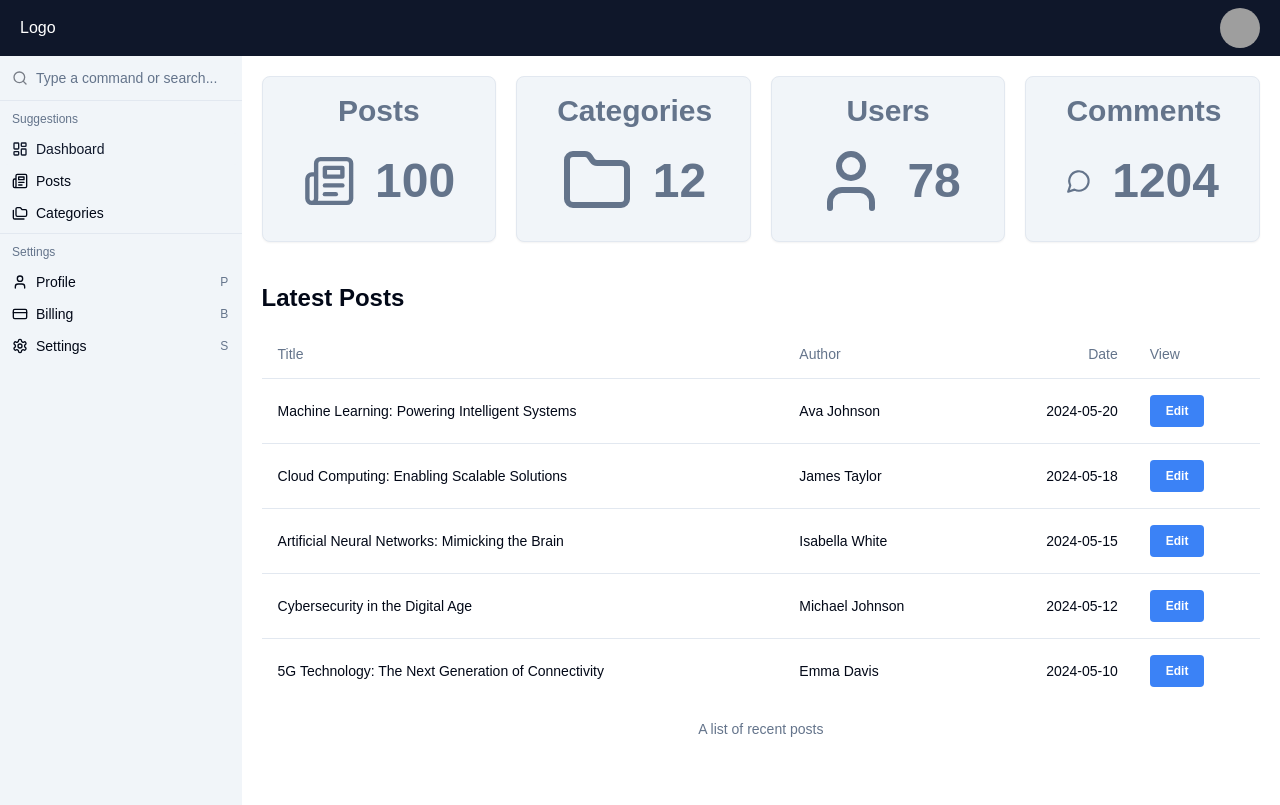
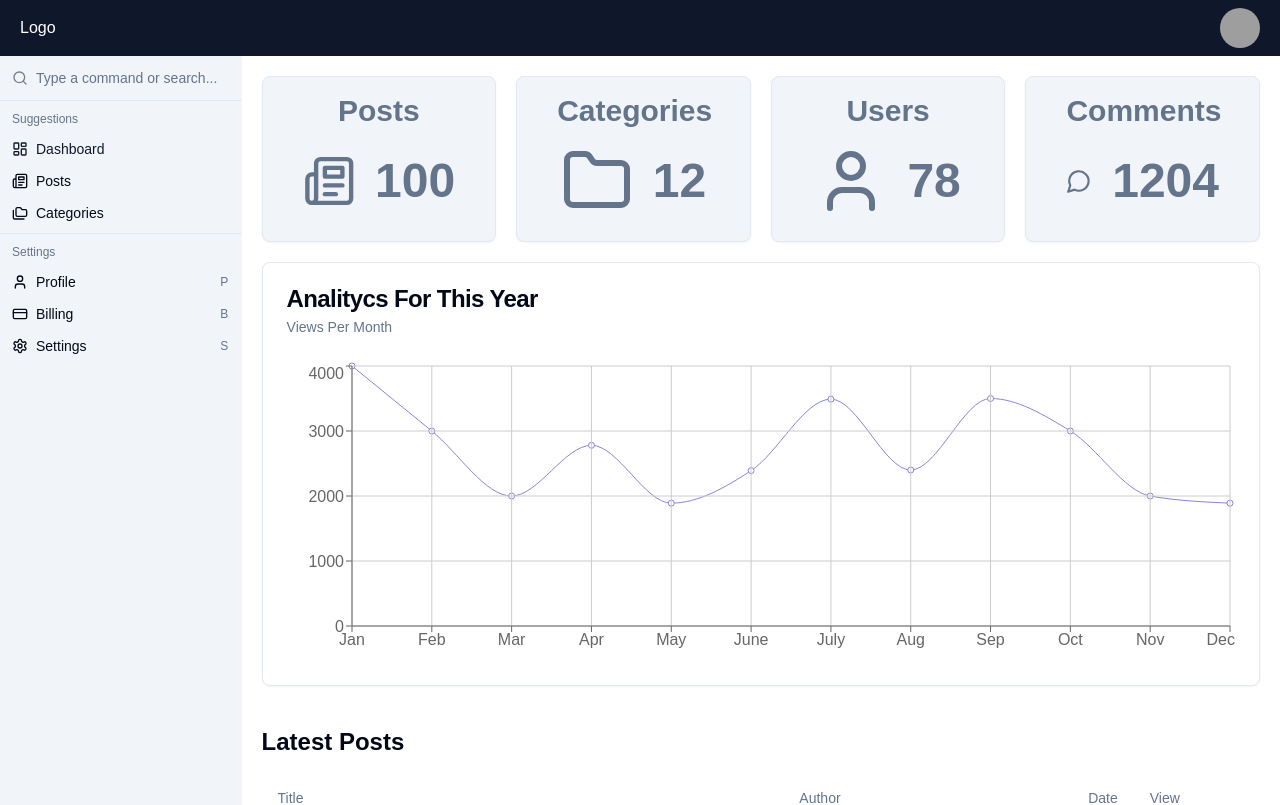
Before and after one commit to MiraslauSharkouski/nextjs-dashboard, a Next.js app: page / in a window 1280 px wide. Shown: the top 805 px of the page. Built offline with nearby package versions, Linux system fonts and the light colour scheme; grey boxes are pictures that could not be loaded.

Commit message:
add analitycs Chart and recharts

```diff
--- a/app/page.tsx
+++ b/app/page.tsx
@@ -1,6 +1,7 @@
 import { Folder, MessageCircle, Newspaper, User } from "lucide-react";
 import DashboardCard from "@/components/dashboard/DashboardCard";
 import PostTable from "@/components/posts/PostTable";
+import AnalyticsChart from "@/components/dashboard/AnalyticsChart";
 export default function Home() {
   return (
     <>
@@ -26,6 +27,7 @@ export default function Home() {
           icon={<MessageCircle className="text-slate-500" size={72} />}
         />
       </div>
+      <AnalyticsChart />
       <PostTable title="Latest Posts" limit={5} />
     </>
   );
--- /dev/null
+++ b/components/dashboard/AnalyticsChart.jsx
@@ -0,0 +1,45 @@
+"use client";
+import {
+  LineChart,
+  Line,
+  XAxis,
+  YAxis,
+  CartesianGrid,
+  ResponsiveContainer,
+} from "recharts";
+import {
+  Card,
+  CardContent,
+  CardDescription,
+  CardHeader,
+  CardTitle,
+} from "@/components/ui/card";
+
+import data from "@/data/analytics";
+
+const AnalyticsChart = () => {
+  return (
+    <>
+      <Card>
+        <CardHeader>
+          <CardTitle>Analitycs For This Year</CardTitle>
+          <CardDescription>Views Per Month</CardDescription>
+        </CardHeader>
+        <CardContent>
+          <div style={{ width: "100%", height: 300 }}>
+            <ResponsiveContainer>
+              <LineChart width={1100} height={300} data={data}>
+                <Line type="monotone" dataKey="uv" stroke="#8884d8" />
+                <CartesianGrid stroke="#ccc" />
+                <XAxis dataKey="name" />
+                <YAxis />
+              </LineChart>
+            </ResponsiveContainer>
+          </div>
+        </CardContent>
+      </Card>
+    </>
+  );
+};
+
+export default AnalyticsChart;
--- a/package.json
+++ b/package.json
@@ -20,6 +20,7 @@
     "next": "14.2.15",
     "react": "^18",
     "react-dom": "^18",
+    "recharts": "^2.13.0",
     "tailwind-merge": "^2.5.4",
     "tailwindcss-animate": "^1.0.7"
   },
```
Also changed, not shown: 1 other file (tests, documents, lock files or other folders).
